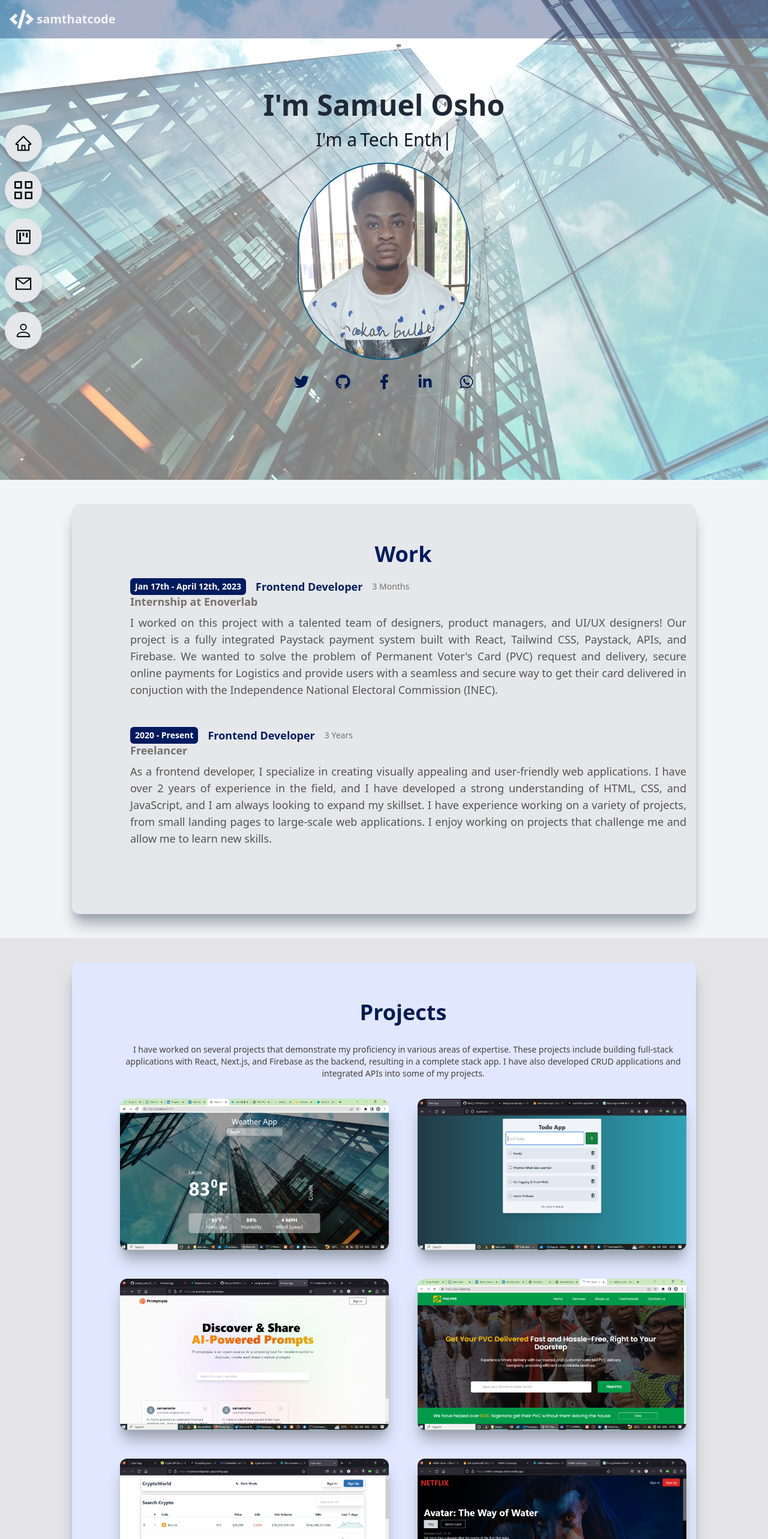
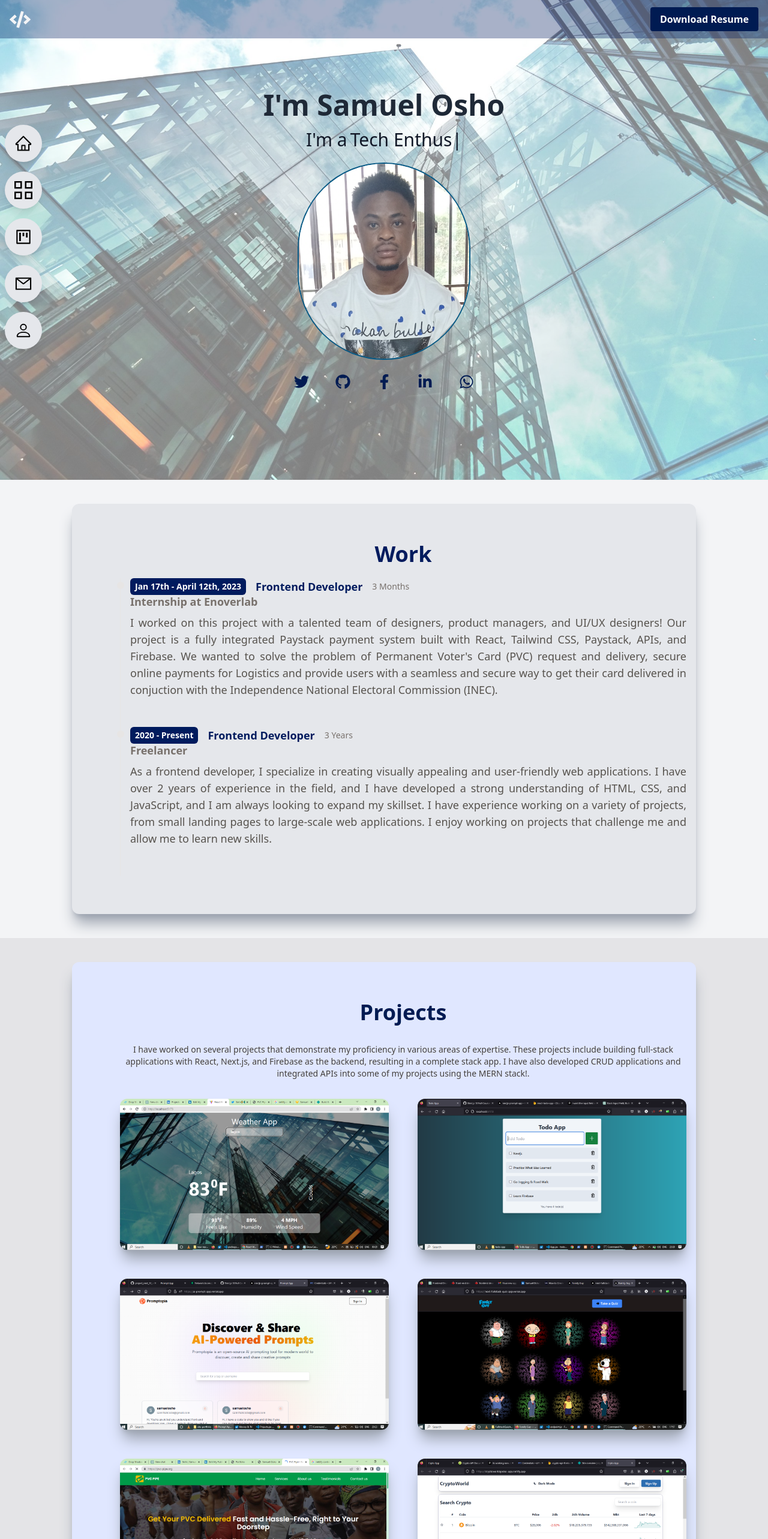
Before and after one commit to samthatcode/vite-portfolio, a React (Vite) app: page / in a window 1280 px wide. Shown: the top 2566 px of the page at 60% size. Built offline with nearby package versions, Linux system fonts and the light colour scheme.

Commit message:
Added a download button to the Folio

```diff
--- a/src/components/Projects.jsx
+++ b/src/components/Projects.jsx
@@ -6,6 +6,7 @@ import cryptoApp from "../assets/images/crypto-app.png";
 import netflixApp from "../assets/images/netflix-app.png";
 import aiPrompt from "../assets/images/ai-prompt.png";
 import todoApp from "../assets/images/todo-app.png";
+import familyGuy from "../assets/images/familyGuy.png";
 
 const Projects = () => {
   return (
@@ -22,7 +23,8 @@ const Projects = () => {
           various areas of expertise. These projects include building full-stack
           applications with React, Next.js, and Firebase as the backend,
           resulting in a complete stack app. I have also developed CRUD
-          applications and integrated APIs into some of my projects.
+          applications and integrated APIs into some of my projects using the
+          MERN stack!.
         </p>
 
         <div className=" grid sm:grid-cols-2 gap-12">
@@ -53,6 +55,17 @@ const Projects = () => {
             <ProjectItem
               img={aiPrompt}
               title="Ai Prompt App"
+              framework="nextjs"
+            />
+          </a>
+          <a
+            href="https://next-fullstack-quiz-app.vercel.app"
+            target="_blank"
+            rel="noopener noreferrer"
+          >
+            <ProjectItem
+              img={familyGuy}
+              title="Family Guy with Quiz"
               framework="nextjs"
             />
           </a>
--- a/src/components/SideNav.jsx
+++ b/src/components/SideNav.jsx
@@ -22,18 +22,42 @@ const SideNav = () => {
     setShowResume(true);
   };
 
+  const handleResumeDownload = () => {
+    window.open(
+      "https://drive.google.com/uc?id=1ZIQUIXtb9PGRrHWyvB7izqI2mmUY5LFO&export=download",
+      "_blank"
+    );
+  };
+
+  const handleResumeClose = () => {
+    setShowResume(false);
+    window.close();
+  };
+
   return (
     <div>
       {/* Nav Toggle */}
       <div className="flex justify-between items-center bg-[#001b5e57] fixed top-0 left-0 w-full h-16 px-4 z-[99]">
         <div className="flex items-center">
-          <h1 className="text-gray-100 text-xl font-bold flex items-center justify-center"><FaCode size={40}/> &nbsp;samthatcode</h1>
+          <a href="/">
+            <h1 className="text-gray-100 text-xl font-bold flex items-center justify-center ">
+              <FaCode size={35} />
+              {/* &nbsp;samthatcode */}
+            </h1>
+          </a>
+
+          <button
+            onClick={handleResumeDownload}
+            className="bg-[#001b52] font-semibold hover:bg-blue-600 text-white rounded px-4 py-2 md:hidden ml-[150px]"
+          >
+            Download Resume
+          </button>
         </div>
         {nav ? (
           <AiOutlineClose
             size={30}
             onClick={() => setNav(!nav)}
-            className="fixed top-4 right-4 z-[99] md:hidden cursor-pointer ease-in duration-200 font-semibold text-gray-50 "
+            className="fixed top-4 right-4 z-[99] md:hidden cursor-pointer ease-in duration-200 font-semibold text-gray-50"
           />
         ) : (
           <AiOutlineBars
@@ -96,17 +120,33 @@ const SideNav = () => {
         <div className="fixed top-0 left-0 z-50 w-screen h-screen bg-gray-800 bg-opacity-70 flex justify-center items-center">
           <div className="relative w-full h-full">
             <div
-              className="absolute top-4 left-4 z-50 text-red-700 cursor-pointer"
+              className="absolute top-20 left-4 z-50 text-red-700 cursor-pointer"
               onClick={() => setShowResume(false)}
             >
               <AiOutlineClose size={30} />
             </div>
-            <iframe
-              src="https://docs.google.com/viewer?url=https://drive.google.com/uc?id=1h_9ZYUOoGB8qzuNJ2nXE7ZEmLTxzLO0Z&embedded=true"
-              width="100%"
-              height="100%"
-              title="Resume"
-            ></iframe>
+            <div className="flex justify-center items-center h-full">
+              <iframe
+                src="https://docs.google.com/viewer?url=https://drive.google.com/uc?id=1ZIQUIXtb9PGRrHWyvB7izqI2mmUY5LFO&embedded=true"
+                width="100%"
+                height="100%"
+                title="Resume"
+              ></iframe>
+            </div>
+            <div className="flex justify-center mt-4">
+              <button
+                onClick={handleResumeDownload}
+                className="mr-2 px-4 py-2 bg-[#001b52] font-semibold text-white rounded hover:bg-blue-600 focus:outline-none"
+              >
+                Download Resume
+              </button>
+              <button
+                onClick={handleResumeClose}
+                className="px-4 py-2 bg-gray-500 text-white rounded hover:bg-gray-600 focus:outline-none font-semibold"
+              >
+                Close
+              </button>
+            </div>
           </div>
         </div>
       )}
@@ -156,6 +196,15 @@ const SideNav = () => {
           </div>
         </div>
       </div>
+      {/* Download Resume Button */}
+      <div className="fixed top-0 right-0 h-16 px-4 flex items-center z-[99]">
+        <button
+          onClick={handleResumeDownload}
+          className="px-4 py-2 bg-[#001b52] font-semibold text-white rounded hover:bg-blue-600 hidden md:block focus:outline-none"
+        >
+          Download Resume
+        </button>
+      </div>
     </div>
   );
 };
```
Also changed, not shown: src/assets/images/familyGuy.png (added).
